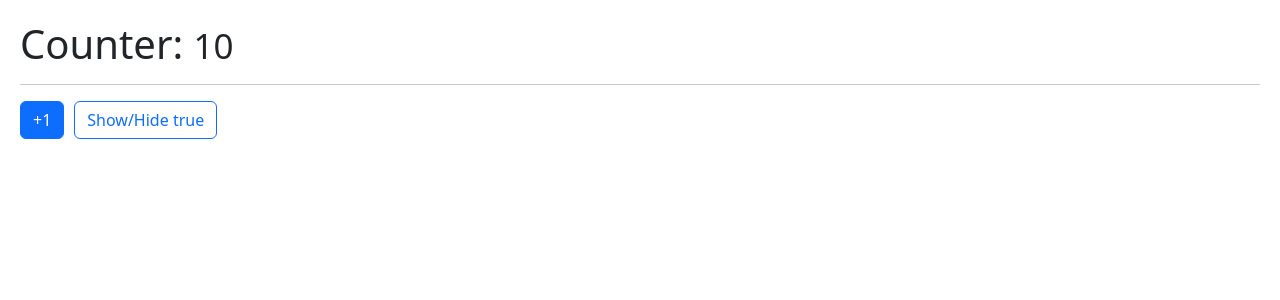
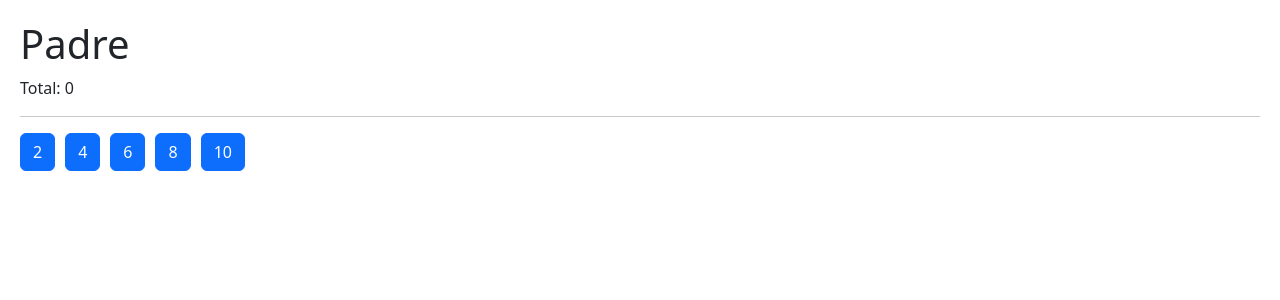
Before and after one commit to JuanManuelJerezBaraona/React.js, a React (Vite) app in the folder 05-hook-app/: page / in a window 1280 px wide. Shown: the top 300 px of the page. Built offline with nearby package versions, Linux system fonts and the light colour scheme.

Commit message:
chore: Enable Padre component in main.jsx

```diff
--- /dev/null
+++ b/05-hook-app/src/07-tarea-memo/Hijo.jsx
@@ -0,0 +1,15 @@
+
+
+export const Hijo = ({ numero, incrementar }) => {
+
+    console.log('  Me volví a generar :(  ');
+
+    return (
+        <button
+            className="btn btn-primary mr-3"
+            onClick={ () => incrementar( numero ) }
+        >
+            { numero }
+        </button>
+    )
+}
--- /dev/null
+++ b/05-hook-app/src/07-tarea-memo/Padre.jsx
@@ -0,0 +1,33 @@
+import { Hijo } from './Hijo';
+import { useState } from 'react';
+
+export const Padre = () => {
+
+    const numeros = [2,4,6,8,10];
+    const [valor, setValor] = useState(0);
+
+    const incrementar = ( num ) => {
+        setValor( valor + num )
+    }
+
+
+    return (
+        <div>
+            <h1>Padre</h1>
+            <p> Total: { valor } </p>
+
+            <hr />
+
+            {
+                numeros.map( n => (
+                    <Hijo
+                        key={ n }
+                        numero={ n }
+                        incrementar={ incrementar }
+                    />
+                ))
+            }
+            {/* <Hijo /> */}
+        </div>
+    )
+}
--- a/05-hook-app/src/main.jsx
+++ b/05-hook-app/src/main.jsx
@@ -8,7 +8,8 @@
 // import { MultipleCustomHooks } from './03-examples/MultipleCustomHooks';
 // import { FocusScreen } from './04-useRef/FocusScreen';
 // import { Layout } from './05-useLayoutEffect/Layout';
-import { Memorize } from './06-memos/Memorize';
+// import { Memorize } from './06-memos/Memorize';
+import { Padre } from './07-tarea-memo/Padre';
 
 import './index.css';
 
@@ -22,6 +23,7 @@
     {/* <MultipleCustomHooks /> */}
     {/* <FocusScreen /> */}
     {/* <Layout /> */}
-    <Memorize />
+    {/* <Memorize /> */}
+    <Padre />
   </React.StrictMode>,
 )
```
